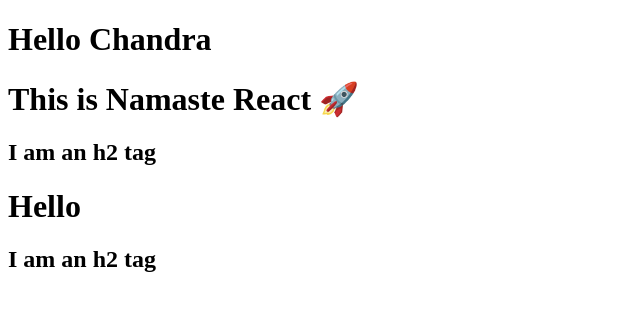
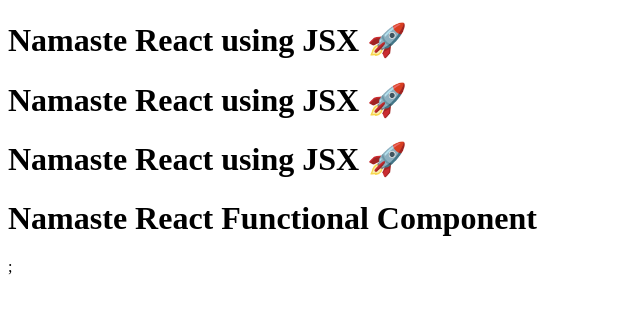
Before and after one commit to ChandrashekarPasumarthi/namaste-react, a React (Vite) app: page / in a window 1280 px wide. Shown: the top 314 px of the page, without its empty margins (0-640 px from the left). Built offline with nearby package versions, Linux system fonts and the light colour scheme.

Commit message:
JSX and Functional Components

```diff
--- a/App.js
+++ b/App.js
@@ -1,21 +1,32 @@
 import React from "react";
 import ReactDOM from "react-dom/client";
 
-const parent = React.createElement(
-	"div",
-	{ id: "parent" },
-	React.createElement("div", { id: "child" }, [
-		React.createElement("h1", {}, "This is Namaste React 🚀"),
-		React.createElement("h2", {}, "I am an h2 tag")
-	]),
-	React.createElement("div", { id: "child2" }, [
-		React.createElement("h1", {}, "Hello"),
-		React.createElement("h2", {}, "I am an h2 tag")
-	])
+//JSX - HTML like or XML- like syntax - PARCEL - Babel
+
+// JSX => Babel transpiles it to  React.createElement => ReactElement- JS Object => HTMLElement(render)
+
+//React Element
+const Title = () => (
+  <h1 className="head" tabIndex="5">
+    Namaste React using JSX 🚀
+  </h1>
 );
 
-console.log(parent);
+/* React Component
+ 1.Class Based Component  - Old way of Writing Components
+ 2.Functional Components  - New way of writing Components
+ */
+const HeadingComponent = () => (
+  <div id="container">
+    {Title()}
+    <Title />
+    <Title></Title>
+    <h1 className="heading"> Namaste React Functional Component</h1>;
+  </div>
+);
 
 const root = ReactDOM.createRoot(document.getElementById("root"));
 
-root.render(parent);
+//root.render(heading);
+
+root.render(<HeadingComponent />);
--- a/index.html
+++ b/index.html
@@ -7,8 +7,9 @@
 	<link rel="stylesheet" href="./index.css">
 </head>
 <body>
-	<h1> Hello Chandra </h1>
-	<div id="root"></div>
+
+	<div id="root">
+		<h1> Chandra is here </h1>
 	</div>
 
 	<script type="module" src="./App.js"></script>
--- a/package.json
+++ b/package.json
@@ -3,6 +3,7 @@
   "version": "1.0.0",
   "description": "This is Namaste React by Chandra Shekar",
   "scripts": {
+    "start": "parcel index.html",
     "test": "jest"
   },
   "repository": {
```
